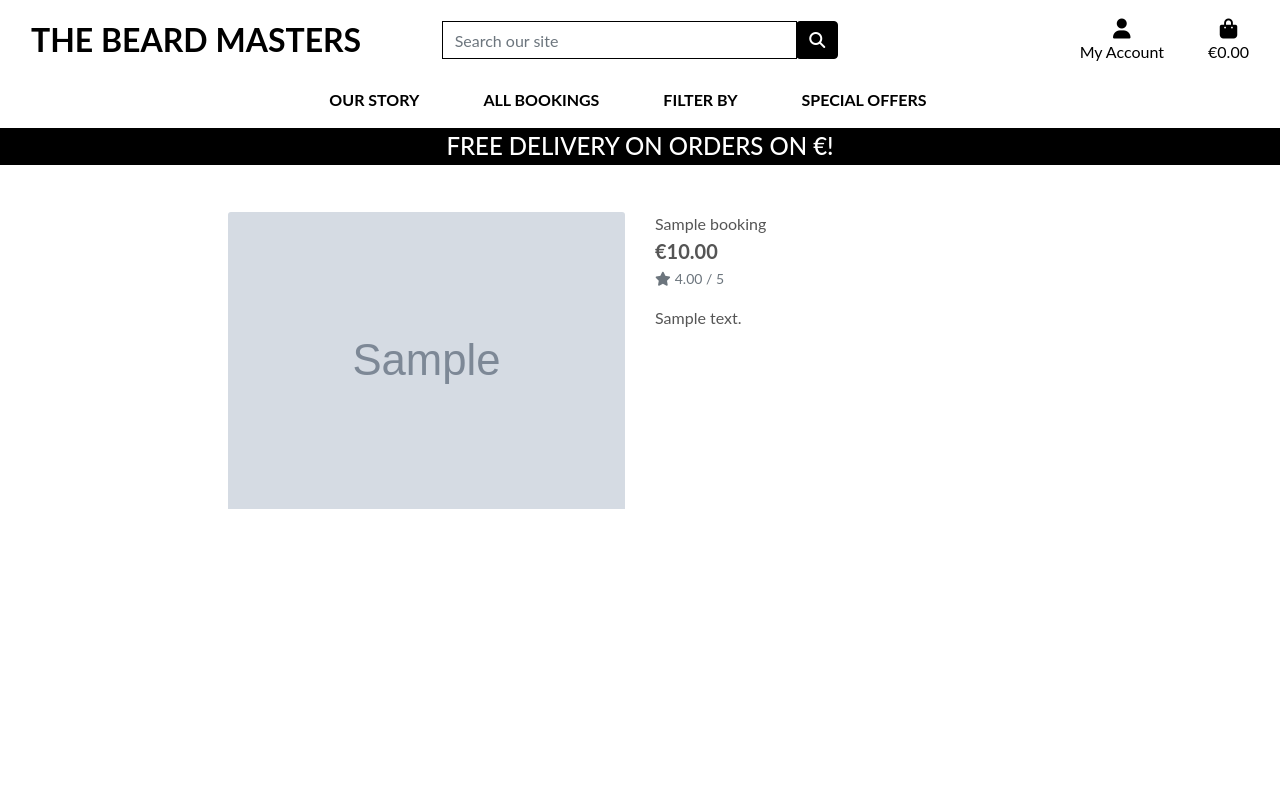
After one commit to gregcotech007/thebeardmasters, a Django app: page /bookings/1 in a window 1280 px wide. The commit adds this page. Run offline with Django 3.2, Linux system fonts and the light colour scheme; tables that the repository leaves empty hold one stand-in row (values such as "Sample post"); grey boxes marked "Sample" are stand-in pictures; some libraries are stand-ins or nearby versions.

Commit message:
Added booking details functionality

```diff
--- /dev/null
+++ b/bookings/templates/bookings/booking_detail.html
@@ -0,0 +1,44 @@
+{% extends "base.html" %}
+{% load static %}
+
+{% block page_header %}
+    <div class="container header-container">
+        <div class="row">
+            <div class="col"></div>
+        </div>
+    </div>
+{% endblock %}
+
+{% block content %}
+    <div class="overlay"></div>
+    <div class="container-fluid">
+        <div class="row">
+            <div class="col-12 col-6 col-lg-4 offset-lg-2">
+                <div class="image-container my-5">
+                    {% if booking.image %}
+                        <a href="{{ booking.image.url }}" target="_blank">
+                            <img class="card-img-top img-fluid" src="{{ booking.image.url }}" alt="{{ booking.name }}">
+                        </a>
+                        {% else %}
+                        <a href="">
+                            <img class="card-img-top img-fluid" src="{{ MEDIA_URL }}noimage.png" alt="{{ booking.name }}">
+                        </a>
+                    {% endif %}
+                </div>
+            </div>
+            <div class="col-12 col-6 col-lg-4">
+                <div class="booking-details-container mb-5 mt-md-5">
+                    <p class="mb-0">{{ booking.name }}</p>
+                    <p class="lead mb-0 text-left font-weight-bold">€{{booking.price }}</p>
+                    {% if booking.rating %}
+                        <small class="text-muted"><i class="fas fa-star mr-1"></i>{{ booking.rating }} / 5</small>
+                    {% else %}
+                    <small class="text-muted">No Ratiing</small>
+                    {% endif %}
+                    <p class="mt-3">{{ booking.description }}</p>
+                </div>
+            </div>
+        </div>
+    </div>
+
+{% endblock %}
--- a/bookings/templates/bookings/bookings.html
+++ b/bookings/templates/bookings/bookings.html
@@ -26,11 +26,11 @@
                     <div class="col-sm-6 col-md-6 col-lg-4 col-xl-3">
                         <div class="card h-100 border-0">
                             {% if booking.image %}
-                            <a href="">
+                            <a href="{% url 'booking_detail' booking.id %}">
                                 <img class="card-img-top img-fluid" src="{{ booking.image.url }}" alt="{{ booking.name }}">
                             </a>
                             {% else %}
-                            <a href="">
+                            <a href="{% url 'booking_detail' booking.id %}">
                                 <img class="card-img-top img-fluid" src="{{ MEDIA_URL }}noimage.png" alt="{{ booking.name }}">
                             </a>
                             {% endif %}
--- a/bookings/urls.py
+++ b/bookings/urls.py
@@ -2,5 +2,6 @@ from django.urls import path
 from . import views
 
 urlpatterns = [
-    path('', views.all_bookings, name='bookings')
+    path('', views.all_bookings, name='bookings'),
+    path('<booking_id>', views.booking_detail, name='booking_detail'),
 ]
--- a/bookings/views.py
+++ b/bookings/views.py
@@ -1,4 +1,4 @@
-from django.shortcuts import render
+from django.shortcuts import render, get_object_or_404
 from .models import Booking
 
 # Create your views here.
@@ -13,3 +13,15 @@ def all_bookings(request):
     }
 
     return render(request, 'bookings/bookings.html', context)
+
+
+def booking_detail(request, booking_id):
+    """ A view to show individual booking details """
+
+    booking = get_object_or_404(Booking, pk=booking_id)
+
+    context = {
+        'booking': booking,
+    }
+
+    return render(request, 'bookings/booking_detail.html', context)
--- a/home/templates/home/index.html
+++ b/home/templates/home/index.html
@@ -18,7 +18,7 @@
                 </h1>
                 <div class="my-5">
                     <h4>
-                        <a href="" class="book-now-button btn btn-lg rounded-0 text-uppercase py-3">Book Now</a>
+                        <a href="{% url 'bookings' %}" class="book-now-button btn btn-lg rounded-0 text-uppercase py-3">Book Now</a>
                     </h4>
                 </div>
             </div>
--- a/static/css/base.css
+++ b/static/css/base.css
@@ -93,3 +93,14 @@ body {
         padding-top: 164px;
     }
 }
+
+/* Add padding to the top when the navbat is collapsed on mobile */
+@media (max-width: 991px) {
+    .header-container {
+        padding-top: 116px;
+    }
+
+    body {
+        height: calc(100vh - 116px);
+    }
+}
--- a/templates/includes/main-nav.html
+++ b/templates/includes/main-nav.html
@@ -10,12 +10,13 @@
 
         <li class="nav-item dropdown">
             <a class="logo-font font-weight-bold nav-link text-black mr-5" href="#" id="all-bookings-link" data-toggle="dropdown" aria-haspopup="true" aria-expanded="false">
-                Services
+                All Bookings
             </a>
             <div class="dropdown-menu border-0" aria-labelledby="all-bookings-link">
-                <a href="" class="dropdown-item">Consultation</a>
-                <a href="" class="dropdown-item">Beard Trim</a>
-                <a href="" class="dropdown-item">Haircut</a>
+                <a href="" class="dropdown-item">By Price</a>
+                <a href="" class="dropdown-item">By Rating</a>
+                <a href="" class="dropdown-item">By Category</a>
+                <a href="{% url 'bookings' %}" class="dropdown-item">All Bookings</a>
             </div>
         </li>
 
```
Also changed, not shown: media/man-cutting-beard-barber-salon.jpg (added).
